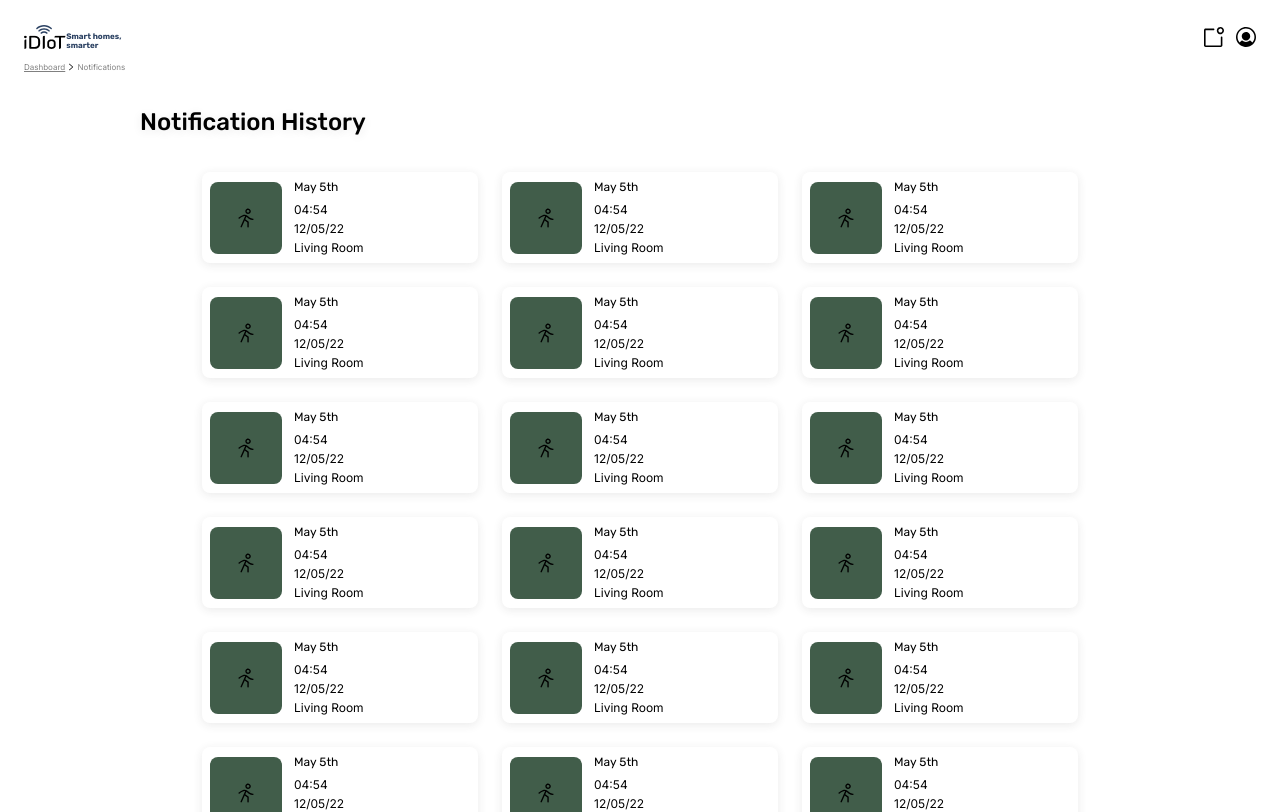
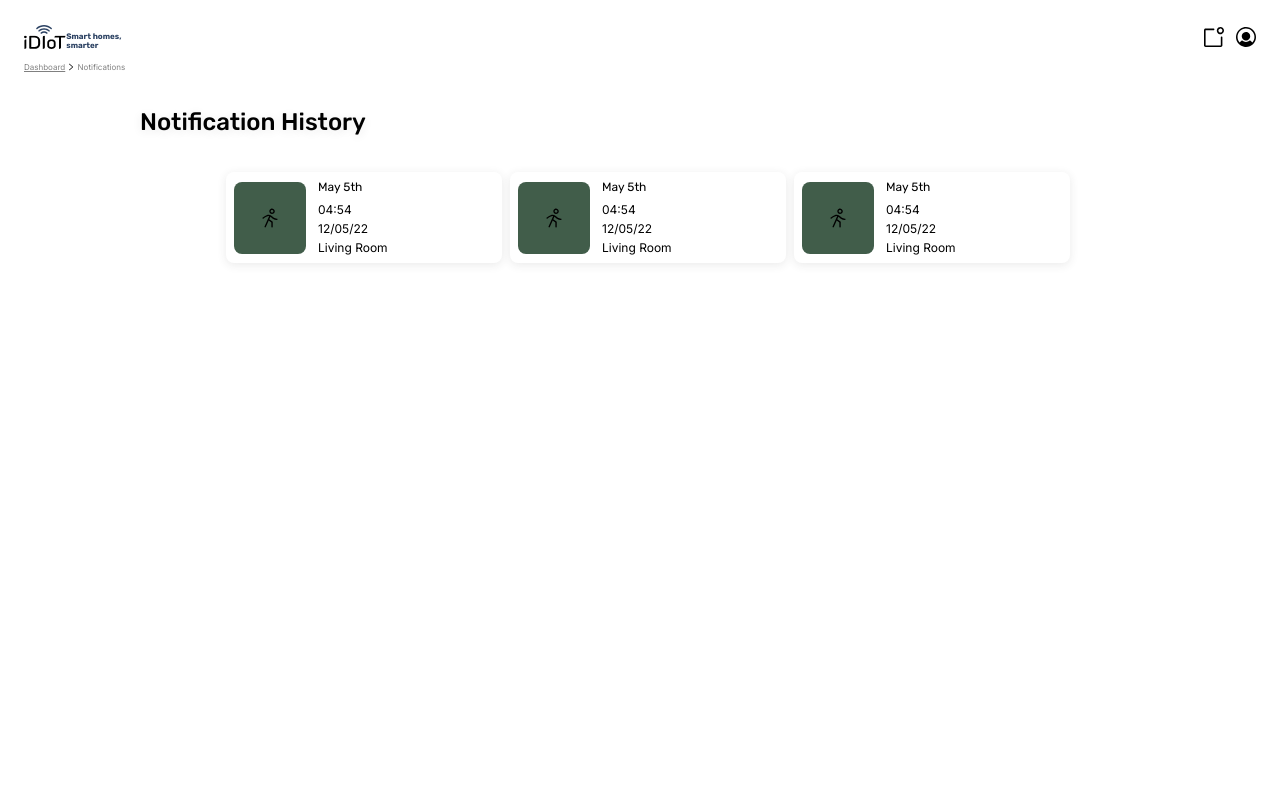
Before and after one commit to Karitham/diot, a React (Vite) app in the folder front/: page /#/notifications in a window 1280 px wide. Shown: the top 812 px of the page. Built offline with nearby package versions, Linux system fonts and the light colour scheme.

Commit message:
update notif en format prêt back

```diff
--- a/front/src/pages/Notifications.tsx
+++ b/front/src/pages/Notifications.tsx
@@ -1,7 +1,11 @@
-import { FunctionComponent} from "react";
-import AlertContainer from "../components/AlertContainer";
-import "../styles/Notifications.css";
-import Navbar from "../components/Navbar";
+import { FunctionComponent } from 'react'
+import AlertContainer from '../components/AlertContainer'
+import '../styles/Notifications.css'
+import Navbar from '../components/Navbar'
+
+const alert = { dateTime: '/vector2.svg', dateTimeText: 'May 5th', timeText: '04:54' }
+
+const alerts = [alert, alert, alert]
 
 const Notifications: FunctionComponent = () => {
   return (
@@ -12,211 +16,21 @@ const Notifications: FunctionComponent = () => {
           <div className="titre1">Notification History</div>
           <div className="alerts-parent">
             <div className="alerts">
-              <AlertContainer
-                dateTime="/vector2.svg"
-                dateTimeText="May 5th"
-                timeText="04:54"
-                propBackgroundColor="#415d4a"
-                propWidth="0.98rem"
-                propAlignSelf="stretch"
-                propDisplay="inline-block"
-              />
-              <AlertContainer
-                dateTime="/vector2.svg"
-                dateTimeText="May 5th"
-                timeText="04:54"
-                propBackgroundColor="#415d4a"
-                propWidth="0.98rem"
-                propAlignSelf="stretch"
-                propDisplay="inline-block"
-              />
-              <AlertContainer
-                dateTime="/vector2.svg"
-                dateTimeText="May 5th"
-                timeText="04:54"
-                propBackgroundColor="#415d4a"
-                propWidth="0.98rem"
-                propAlignSelf="stretch"
-                propDisplay="inline-block"
-              />
-              <AlertContainer
-                dateTime="/vector2.svg"
-                dateTimeText="May 5th"
-                timeText="04:54"
-                propBackgroundColor="#415d4a"
-                propWidth="0.98rem"
-                propAlignSelf="stretch"
-                propDisplay="inline-block"
-              />
-              <AlertContainer
-                dateTime="/vector2.svg"
-                dateTimeText="May 5th"
-                timeText="04:54"
-                propBackgroundColor="#415d4a"
-                propWidth="0.98rem"
-                propAlignSelf="stretch"
-                propDisplay="inline-block"
-              />
-              <AlertContainer
-                dateTime="/vector2.svg"
-                dateTimeText="May 5th"
-                timeText="04:54"
-                propBackgroundColor="#415d4a"
-                propWidth="0.98rem"
-                propAlignSelf="stretch"
-                propDisplay="inline-block"
-              />
-              <AlertContainer
-                dateTime="/vector2.svg"
-                dateTimeText="May 5th"
-                timeText="04:54"
-                propBackgroundColor="#415d4a"
-                propWidth="0.98rem"
-                propAlignSelf="stretch"
-                propDisplay="inline-block"
-              />
-              <AlertContainer
-                dateTime="/vector2.svg"
-                dateTimeText="May 5th"
-                timeText="04:54"
-                propBackgroundColor="#415d4a"
-                propWidth="0.98rem"
-                propAlignSelf="stretch"
-                propDisplay="inline-block"
-              />
-              <AlertContainer
-                dateTime="/vector2.svg"
-                dateTimeText="May 5th"
-                timeText="04:54"
-                propBackgroundColor="#415d4a"
-                propWidth="0.98rem"
-                propAlignSelf="stretch"
-                propDisplay="inline-block"
-              />
-              <AlertContainer
-                dateTime="/vector2.svg"
-                dateTimeText="May 5th"
-                timeText="04:54"
-                propBackgroundColor="#415d4a"
-                propWidth="0.98rem"
-                propAlignSelf="stretch"
-                propDisplay="inline-block"
-              />
-              <AlertContainer
-                dateTime="/vector2.svg"
-                dateTimeText="May 5th"
-                timeText="04:54"
-                propBackgroundColor="#415d4a"
-                propWidth="0.98rem"
-                propAlignSelf="stretch"
-                propDisplay="inline-block"
-              />
-              <AlertContainer
-                dateTime="/vector2.svg"
-                dateTimeText="May 5th"
-                timeText="04:54"
-                propBackgroundColor="#415d4a"
-                propWidth="0.98rem"
-                propAlignSelf="stretch"
-                propDisplay="inline-block"
-              />
-              <AlertContainer
-                dateTime="/vector2.svg"
-                dateTimeText="May 5th"
-                timeText="04:54"
-                propBackgroundColor="#415d4a"
-                propWidth="0.98rem"
-                propAlignSelf="stretch"
-                propDisplay="inline-block"
-              />
-              <AlertContainer
-                dateTime="/vector2.svg"
-                dateTimeText="May 5th"
-                timeText="04:54"
-                propBackgroundColor="#415d4a"
-                propWidth="0.98rem"
-                propAlignSelf="stretch"
-                propDisplay="inline-block"
-              />
-
-              <AlertContainer
-                dateTime="/vector2.svg"
-                dateTimeText="May 5th"
-                timeText="04:54"
-                propBackgroundColor="#415d4a"
-                propWidth="0.98rem"
-                propAlignSelf="stretch"
-                propDisplay="inline-block"
-              />
-              <AlertContainer
-                dateTime="/vector2.svg"
-                dateTimeText="May 5th"
-                timeText="04:54"
-                propBackgroundColor="#415d4a"
-                propWidth="0.98rem"
-                propAlignSelf="stretch"
-                propDisplay="inline-block"
-              />
-              <AlertContainer
-                dateTime="/vector2.svg"
-                dateTimeText="May 5th"
-                timeText="04:54"
-                propBackgroundColor="#415d4a"
-                propWidth="0.98rem"
-                propAlignSelf="stretch"
-                propDisplay="inline-block"
-              />
-              <AlertContainer
-                dateTime="/vector2.svg"
-                dateTimeText="May 5th"
-                timeText="04:54"
-                propBackgroundColor="#415d4a"
-                propWidth="0.98rem"
-                propAlignSelf="stretch"
-                propDisplay="inline-block"
-              />
-              <AlertContainer
-                dateTime="/vector2.svg"
-                dateTimeText="May 5th"
-                timeText="04:54"
-                propBackgroundColor="#415d4a"
-                propWidth="0.98rem"
-                propAlignSelf="stretch"
-                propDisplay="inline-block"
-              />
-              <AlertContainer
-                dateTime="/vector2.svg"
-                dateTimeText="May 5th"
-                timeText="04:54"
-                propBackgroundColor="#415d4a"
-                propWidth="0.98rem"
-                propAlignSelf="stretch"
-                propDisplay="inline-block"
-              />
-              <AlertContainer
-                dateTime="/vector2.svg"
-                dateTimeText="May 5th"
-                timeText="04:54"
-                propBackgroundColor="#415d4a"
-                propWidth="0.98rem"
-                propAlignSelf="stretch"
-                propDisplay="inline-block"
-              />
-              <AlertContainer
-                dateTime="/vector2.svg"
-                dateTimeText="May 5th"
-                timeText="04:54"
-                propBackgroundColor="#415d4a"
-                propWidth="0.98rem"
-                propAlignSelf="stretch"
-                propDisplay="inline-block"
-              />
+              {alerts.map(a => (
+                <div className="grow-container">
+                  <AlertContainer
+                    dateTime={a.dateTime}
+                    dateTimeText={a.dateTimeText}
+                    timeText={a.timeText}
+                    propBackgroundColor="#415D4A"></AlertContainer>
+                </div>
+              ))}
             </div>
           </div>
         </div>
       </div>
     </div>
-  );
-};
+  )
+}
 
-export default Notifications;
+export default Notifications
--- a/front/src/styles/Notifications.css
+++ b/front/src/styles/Notifications.css
@@ -170,3 +170,9 @@
   color: var(--colors-primary);
   font-family: var(--title);
 }
+
+.grow-container{
+  flex-grow: 1;
+  max-width: 260px;
+  width: 100%;
+}
--- a/front/src/styles/compo/AlertContainer.css
+++ b/front/src/styles/compo/AlertContainer.css
@@ -59,7 +59,5 @@
   font-size: var(--label-size);
   color: var(--text-text0);
   font-family: var(--title);
-  flex-grow: 1;
-  max-width: 260px;
   width: 100%;
 }
```
